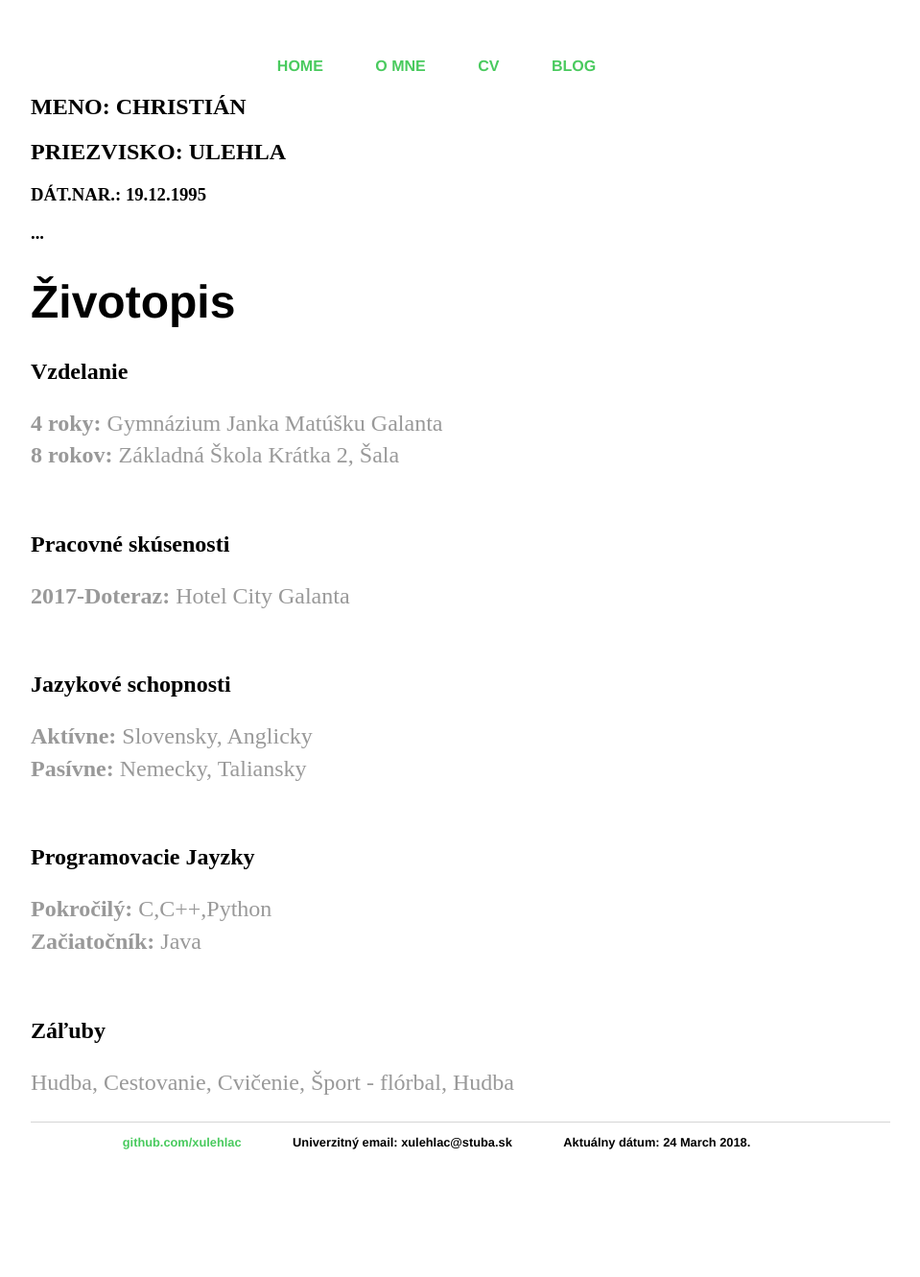
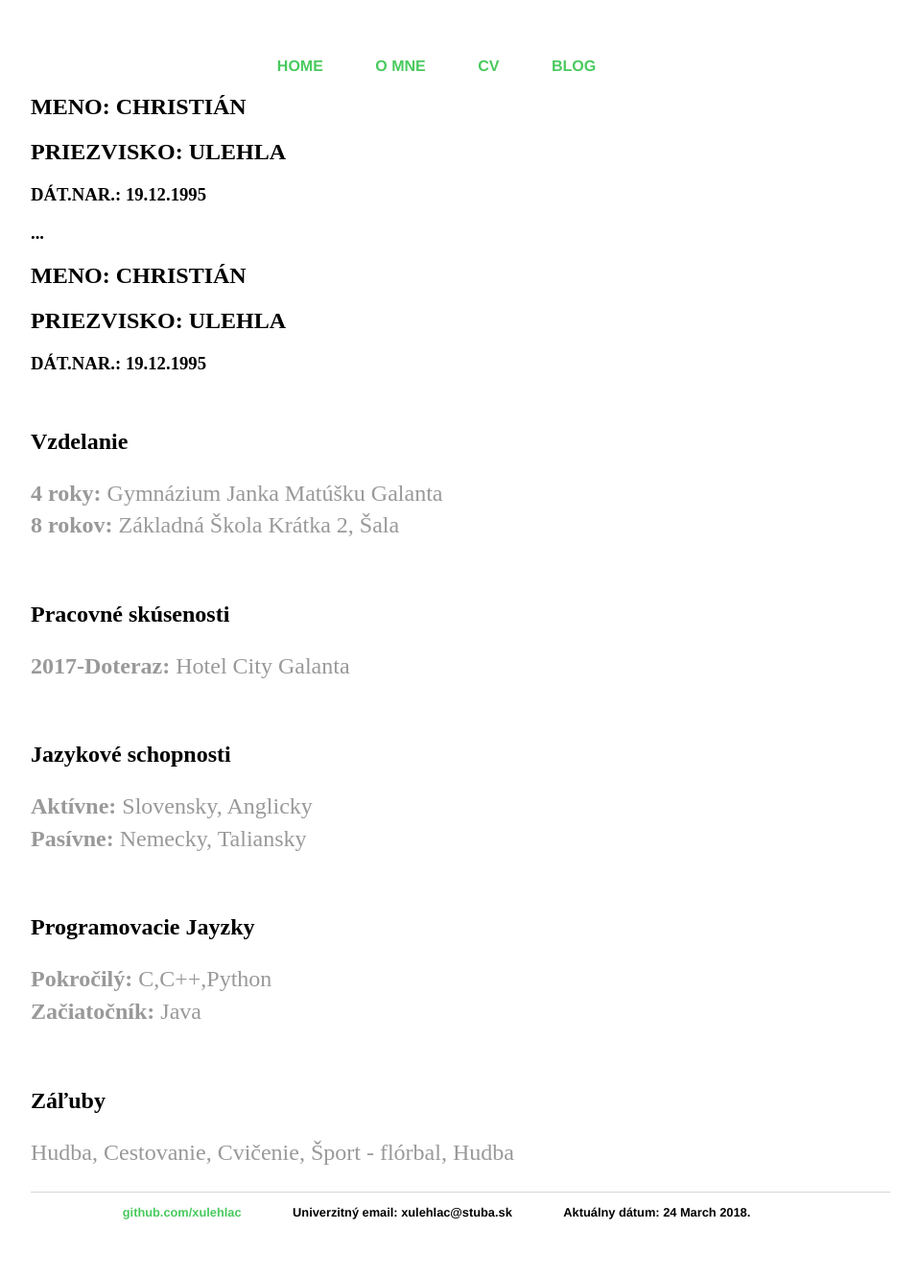
Before and after one commit to xulehlac/xulehlac.github.io, a Jekyll site: the page built from cv/index.html, in a window 1280 px wide. Shown: the whole page at 96% size, without its empty margins (160-1119 px from the left). Built offline with Jekyll 4.4.1, drawn with Linux system fonts in a browser that asks for light colours; before the commit the page ends 1258 px from its top, so only the background shows below that.

Commit message:
Update index.html

```diff
--- a/cv/index.html
+++ b/cv/index.html
@@ -3,7 +3,10 @@ layout: curriculum
 title: Životopis
 ---
 
-<h1>{{ page.title }}</h1>
+<h2> MENO: CHRISTIÁN </h2>
+<h2> PRIEZVISKO: ULEHLA </h2>
+<h3> DÁT.NAR.: 19.12.1995 </h3>
+<br>
 
 <h2>Vzdelanie</h2>
 <p>
```
